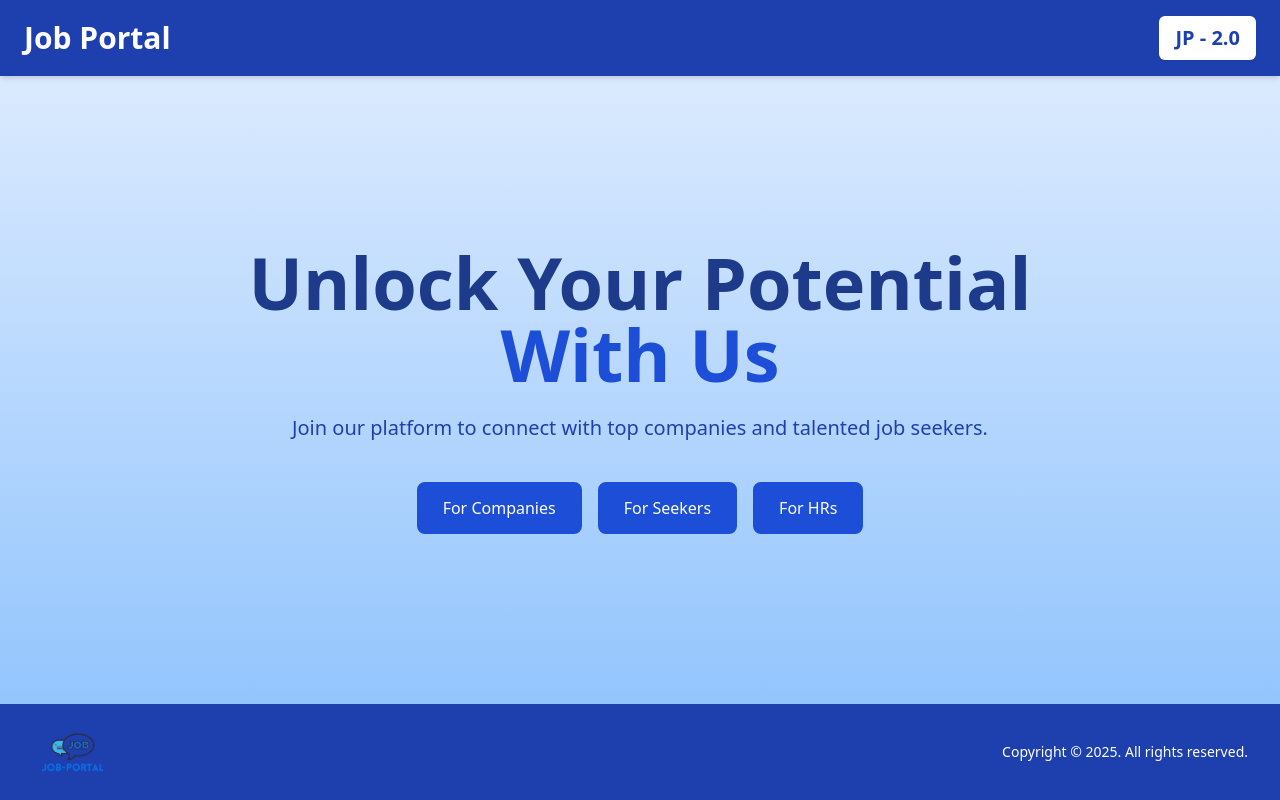
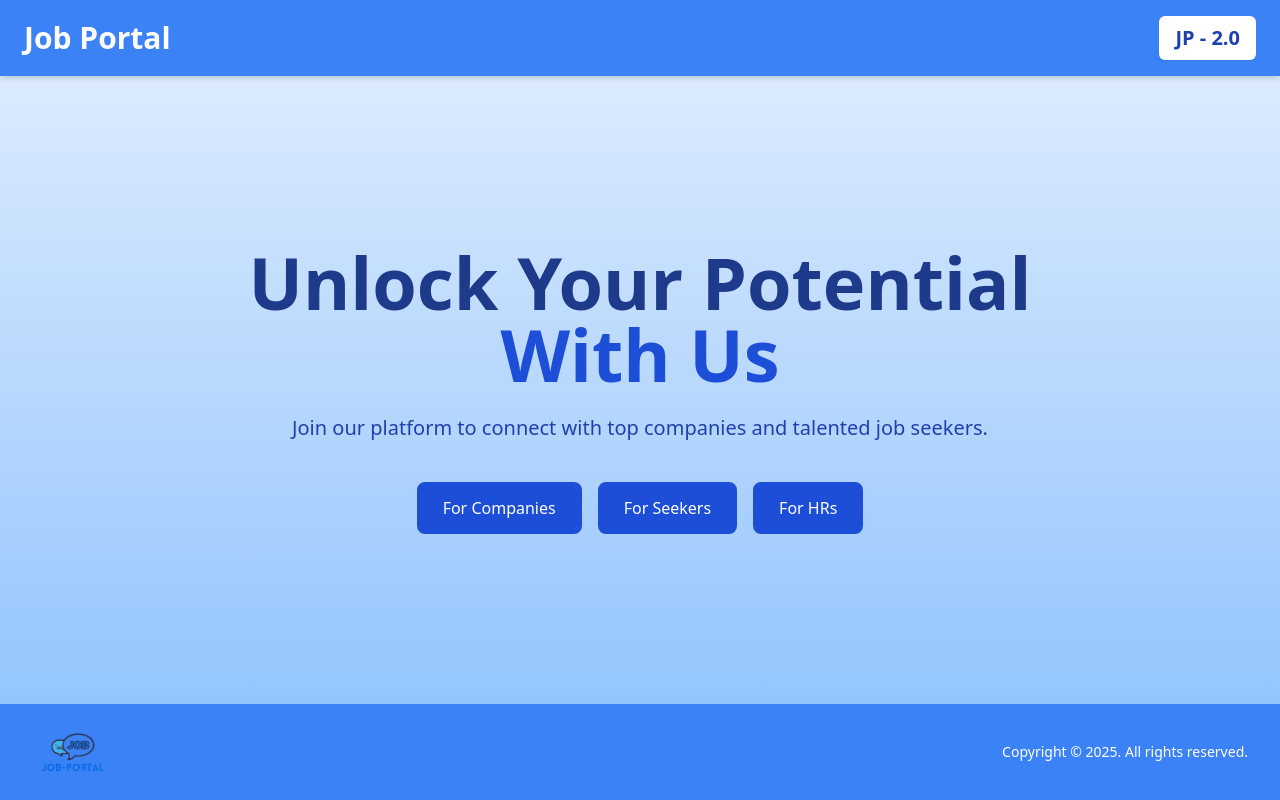
Before and after one commit to vardhann1313/A-Job-Portal-WebApp, a React (Vite) app in the folder Frontend/: page / in a window 1280 px wide. Built offline with nearby package versions, Linux system fonts and the light colour scheme.

Commit message:
Updated UI

```diff
--- a/Frontend/src/components/Footer.jsx
+++ b/Frontend/src/components/Footer.jsx
@@ -6,7 +6,7 @@ const Footer = () => {
 
   return (
     <div>
-      <footer className="bg-blue-800 text-white">
+      <footer className="bg-blue-500 text-white">
         <div className="mx-auto max-w-screen-xl px-4 py-6 sm:px-6 lg:px-8">
           <div className="flex flex-col items-center sm:flex-row sm:justify-between">
             {/* Logo */}
--- a/Frontend/src/components/Navbar.jsx
+++ b/Frontend/src/components/Navbar.jsx
@@ -4,7 +4,7 @@ import { Link } from "react-router-dom";
 const Navbar = () => {
   return (
     <div>
-      <header className="bg-blue-800 text-white shadow-md">
+      <header className="bg-blue-500 text-white shadow-md">
         <div className="flex items-center justify-between px-6 py-4">
           {/* Logo */}
           <Link to="/" className="text-3xl font-bold">
--- a/Frontend/src/pages/Navbar/CompanyNavbar.jsx
+++ b/Frontend/src/pages/Navbar/CompanyNavbar.jsx
@@ -22,7 +22,7 @@ const CompanyNavbar = () => {
 
   return (
     <>
-      <header className="bg-blue-800 text-white shadow-md">
+      <header className="bg-blue-500 text-white shadow-md">
         <div className="mx-auto max-w-full px-4 sm:px-6 lg:px-8">
           <div className="flex h-16 items-center justify-between">
             {/* Logo and Welcome Message */}
--- a/Frontend/src/pages/Navbar/HRNavbar.jsx
+++ b/Frontend/src/pages/Navbar/HRNavbar.jsx
@@ -22,7 +22,7 @@ const HRNavbar = () => {
 
   return (
     <>
-      <header className="bg-blue-800 text-white shadow-md">
+      <header className="bg-blue-500 text-white shadow-md">
         <div className="mx-auto max-w-full px-4 sm:px-6 lg:px-8">
           <div className="flex h-16 items-center justify-between">
             {/* Logo and Welcome Message */}
--- a/Frontend/src/pages/Navbar/SeekerNavbar.jsx
+++ b/Frontend/src/pages/Navbar/SeekerNavbar.jsx
@@ -22,7 +22,7 @@ const SeekerNavbar = () => {
 
   return (
     <>
-      <header className="bg-blue-800 text-white shadow-md">
+      <header className="bg-blue-500 text-white shadow-md">
         <div className="mx-auto max-w-full px-4 sm:px-6 lg:px-8">
           <div className="flex h-16 items-center justify-between">
             {/* Logo and Welcome Message */}
```
